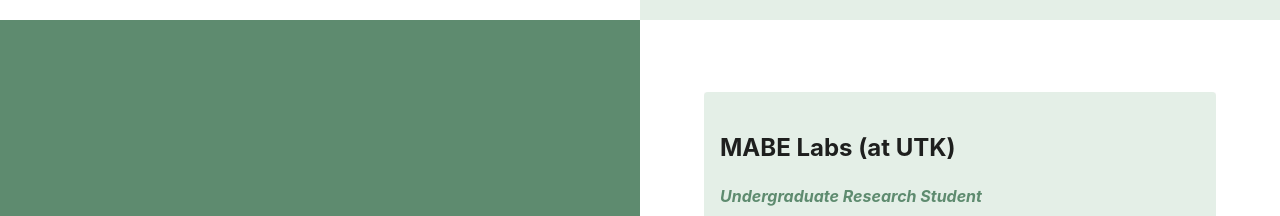
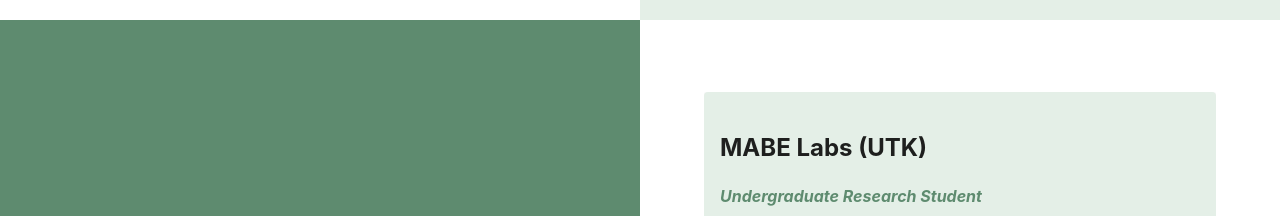
Before and after one commit to VaughanEric/PersonalWebsiteV2, a React (Create React App) app: page / in a window 1280 px wide. Shown: the part 2380-2596 px from the top of the page. Built offline with nearby package versions, Linux system fonts and the light colour scheme; a web font is replaced by a local one.

Commit message:
experience detail updates

```diff
--- a/src/components/Experience/ExperienceDetails.js
+++ b/src/components/Experience/ExperienceDetails.js
@@ -6,7 +6,7 @@
 function ExperienceDetails() {
   var experiences = [
     {
-      heading: "MABE Labs (at UTK)",
+      heading: "MABE Labs (UTK)",
       subheading: "Undergraduate Research Student",
       date: "August 2022 - Present | Knoxville, TN",
       details: [
@@ -25,7 +25,7 @@
       ]
     },
     {
-      heading: "Raising A Voice (through Hack 4 Impact UTK)",
+      heading: "Raising A Voice (Hack 4 Impact UTK)",
       subheading: "Front-End Developer",
       date: "September 2021 - May 2022 | Knoxville, TN",
       details: [
```
